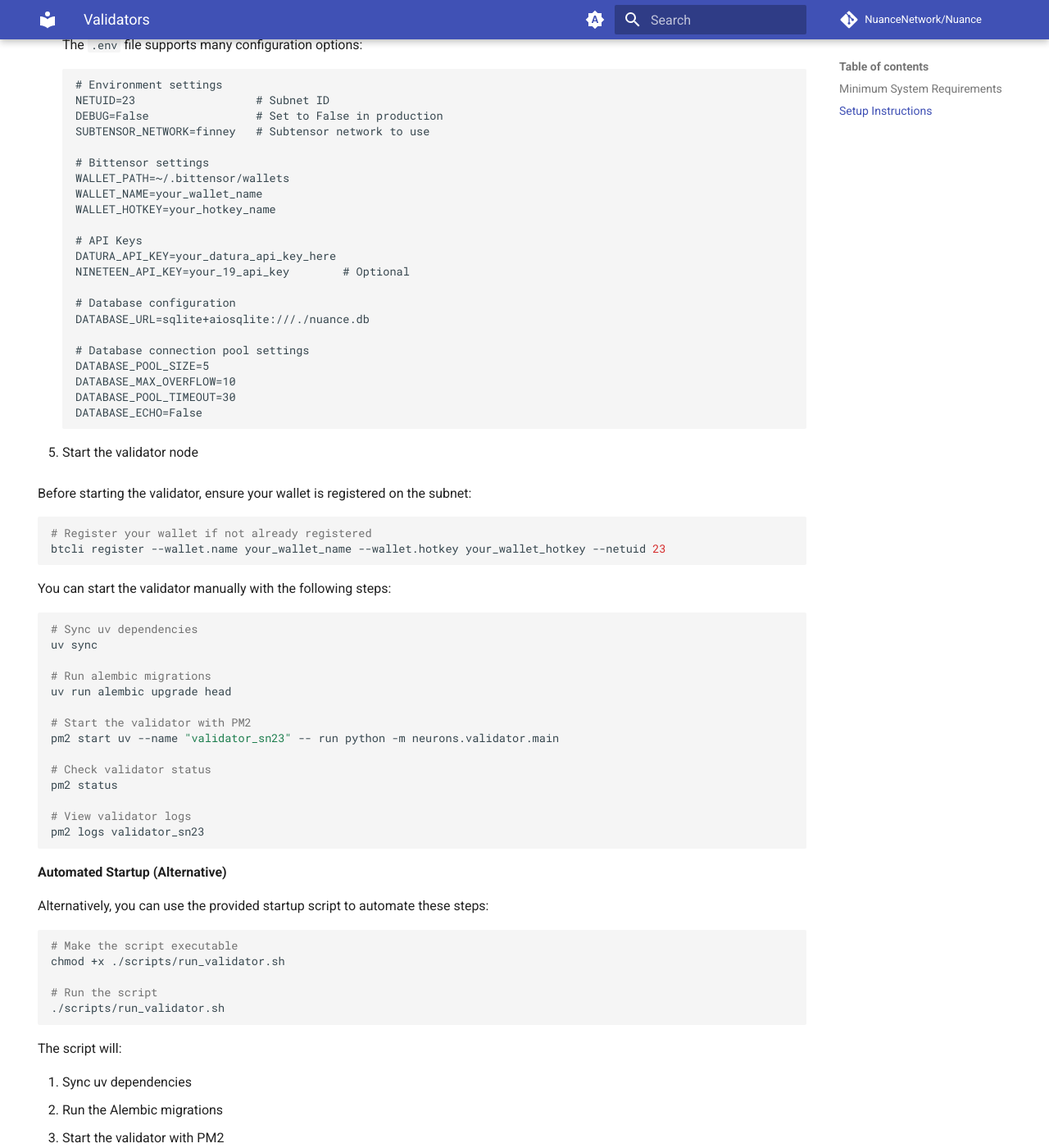
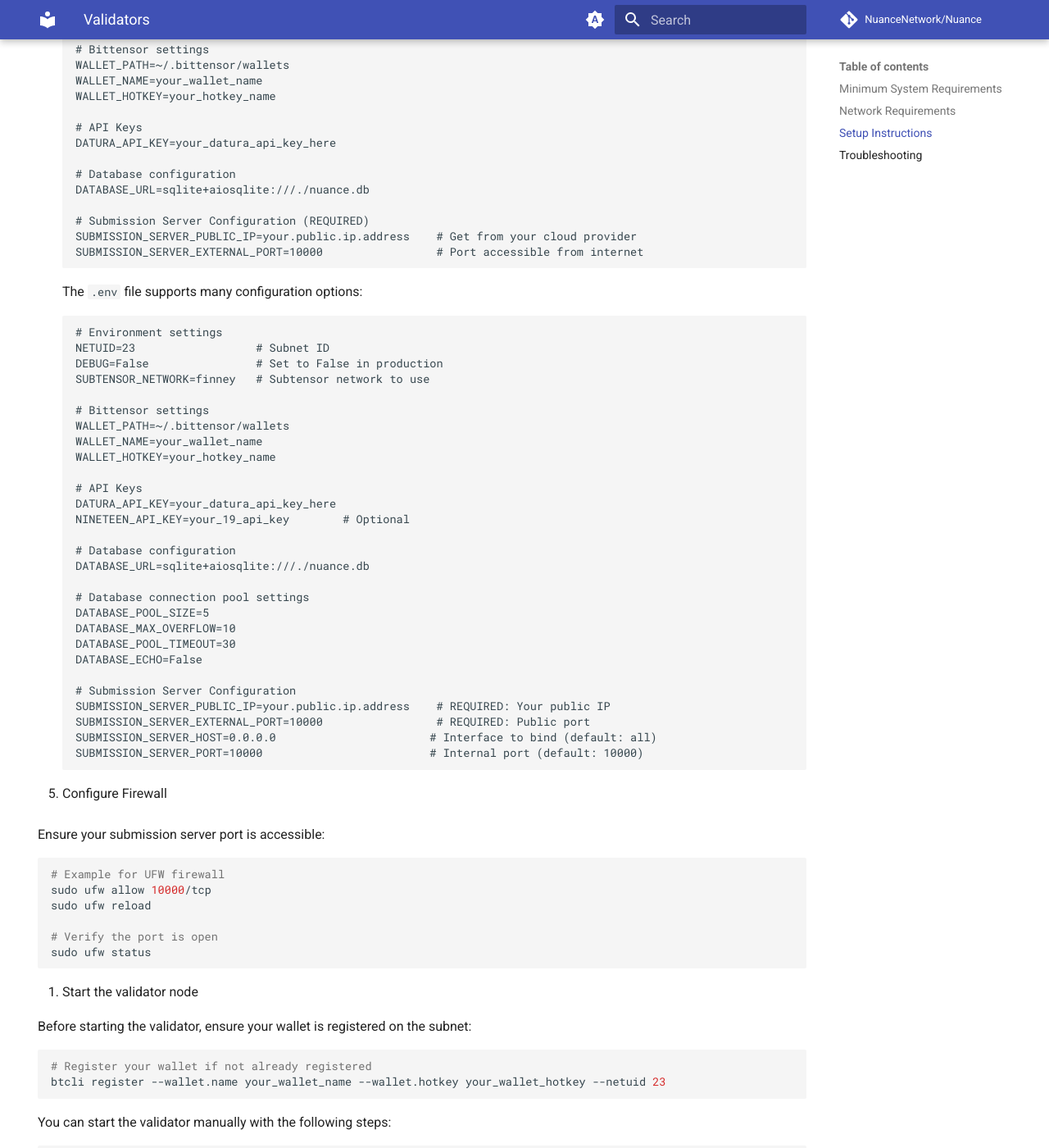
Before and after one commit to NuanceNetwork/Nuance, an MkDocs documentation site: the page built from docs/validators.md, in a window 1280 px wide and 1400 px high, scrolled down 2229 px. Shown: the whole window at 82% size. Built offline with MkDocs 1.6.1 and Material for MkDocs 9.7.7, drawn with Linux system fonts in a browser that asks for light colours; comment, search, counter and statistics services are not loaded; some of the changed text lies outside the part shown.

Commit message:
minor: update docs

````diff
--- a/docs/validators.md
+++ b/docs/validators.md
@@ -14,6 +14,14 @@
 - 8-Core CPU
 - 16-GB RAM
 - 512-GB Storage
+
+## Network Requirements
+
+Validators now require a publicly accessible submission server for receiving direct submissions from miners:
+
+- **Public IP Address**: Required for peer-to-peer communication
+- **Open Port**: Default 10000 (configurable)
+- **Firewall Rules**: Allow inbound TCP connections on your submission server port
 
 ## Setup Instructions
 To set up a validator node on the Nuance Subnet, follow these steps:
@@ -105,6 +113,10 @@
 
     # Database configuration
     DATABASE_URL=sqlite+aiosqlite:///./nuance.db
+
+    # Submission Server Configuration (REQUIRED)
+    SUBMISSION_SERVER_PUBLIC_IP=your.public.ip.address    # Get from your cloud provider
+    SUBMISSION_SERVER_EXTERNAL_PORT=10000                 # Port accessible from internet
     ```
 
     The `.env` file supports many configuration options:
@@ -131,9 +143,27 @@
     DATABASE_MAX_OVERFLOW=10
     DATABASE_POOL_TIMEOUT=30
     DATABASE_ECHO=False
+
+    # Submission Server Configuration
+    SUBMISSION_SERVER_PUBLIC_IP=your.public.ip.address    # REQUIRED: Your public IP
+    SUBMISSION_SERVER_EXTERNAL_PORT=10000                 # REQUIRED: Public port
+    SUBMISSION_SERVER_HOST=0.0.0.0                       # Interface to bind (default: all)
+    SUBMISSION_SERVER_PORT=10000                         # Internal port (default: 10000)
     ```
 
-5. Start the validator node
+5. Configure Firewall
+
+   Ensure your submission server port is accessible:
+   ```sh
+   # Example for UFW firewall
+   sudo ufw allow 10000/tcp
+   sudo ufw reload
+
+   # Verify the port is open
+   sudo ufw status
+   ```
+
+6. Start the validator node
 
    Before starting the validator, ensure your wallet is registered on the subnet:
    ```sh
@@ -179,3 +209,23 @@
    3. Start the validator with PM2
 
    The validator will read all configuration from your `.env` file, so you don't need to pass any parameters as command-line arguments.
+
+## Troubleshooting
+
+If miners cannot connect to your submission server:
+
+1. Verify your public IP is correct:
+   ```sh
+   curl ifconfig.me
+   ```
+
+2. Check if the port is accessible from outside:
+   ```sh
+   nc -zv your.public.ip.address 10000
+   ```
+
+3. Ensure no NAT/firewall is blocking the connection
+4. Check validator logs for any errors:
+   ```sh
+   pm2 logs validator_sn23 --lines 100
+   ```
````
Also changed, not shown: 1 other file.
